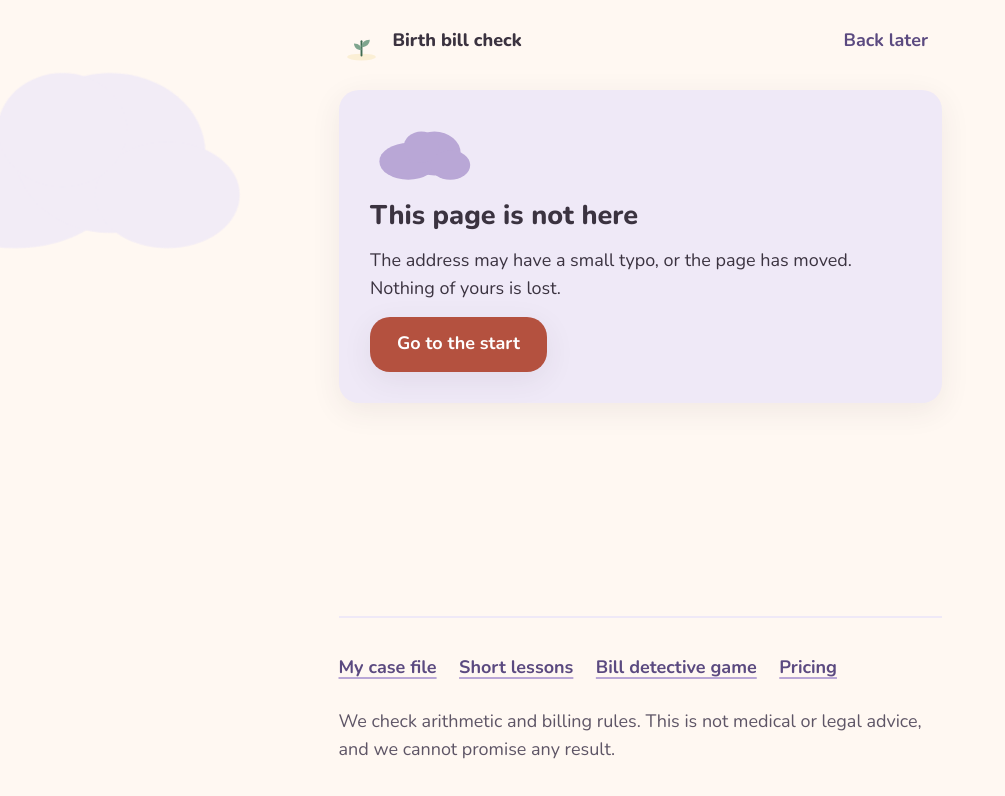
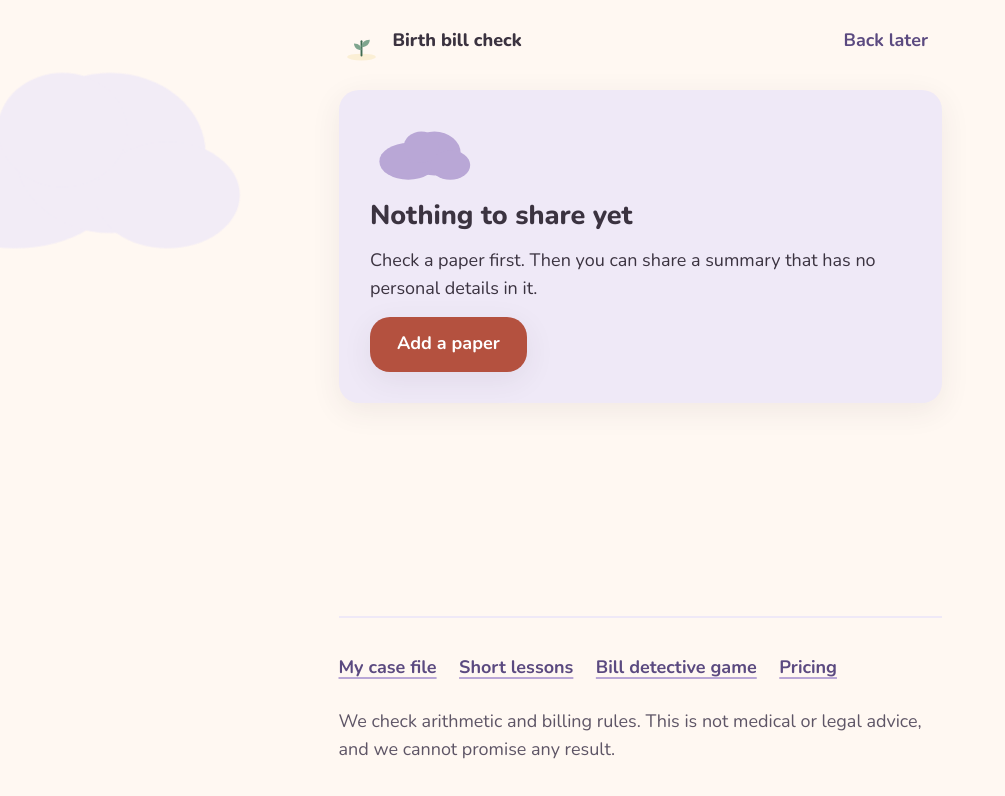
Before and after one commit to KhursandAtajanovAI/business-camp-2, a Next.js app: page /share in a window 1280 px wide. Before the commit this address had no page. Shown: the top 796 px of the page, without its empty margins (0-1005 px from the left). Built offline with nearby package versions, Linux system fonts and the light colour scheme.

Commit message:
Stage 4 / Commit 2: a parent can share a report that has no personal details
Co-Authored-By: Claude Fable 5.2 <noreply@anthropic.com>
Claude-Session: https://claude.ai/code/session_011aae5RQfqLsKXUipDhNS2A

```diff
--- a/src/app/_strings/results.ts
+++ b/src/app/_strings/results.ts
@@ -25,6 +25,7 @@ export const results = {
   lessonTitle: "A minute to understand your bill",
   lessonText: "Short lessons explain bills using your own papers as the example.",
   lessonLink: "Open the short lessons",
+  shareLink: "Share a summary with no personal details",
   healthLabel: "Bill health",
   healthNote: (score: number) => `${score} out of 100. The closer to 100, the less there is to ask about.`,
   papersRead: (papers: string) => `We read ${papers}.`,
--- /dev/null
+++ b/src/app/_strings/share.ts
@@ -0,0 +1,23 @@
+export const share = {
+  title: "Share a report",
+  lead: "A short summary you can send to a friend or a parents' group. Only four numbers travel in the link.",
+  previewTitle: "What they will see",
+  things: (count: number) => (count === 1 ? "1 thing worth asking about" : `${count} things worth asking about`),
+  money: "Money in question",
+  papers: (count: number) => (count === 1 ? "1 paper checked" : `${count} papers checked`),
+  health: (score: number) => `Bill health ${score} out of 100`,
+  leftOutTitle: "What is left out",
+  leftOut: ["Names and addresses", "Hospital and doctor names", "Account, member and policy numbers", "The papers themselves and every line on them"],
+  copy: "Copy the link",
+  copied: "Link copied",
+  linkLabel: "Your link",
+  emptyTitle: "Nothing to share yet",
+  emptyText: "Check a paper first. Then you can share a summary that has no personal details in it.",
+  emptyAction: "Add a paper",
+  viewerTitle: "Someone checked their birth bills",
+  viewerLead: "They shared this summary with you. It has no names and no papers in it, only numbers.",
+  viewerSample: "This summary comes from our made-up example.",
+  viewerNote: "Money in question is the amount worth asking about. It is not a promise of a refund.",
+  viewerAction: "Check my own bill",
+  viewerSecond: "Try it on an example first",
+};
--- a/src/app/results/results-screen.tsx
+++ b/src/app/results/results-screen.tsx
@@ -59,6 +59,7 @@ export function ResultsScreen() {
         <h2 className="text-xl font-extrabold">{results.lessonTitle}</h2>
         <p>{results.lessonText}</p>
         <Button tone="quiet" href="/lessons">{results.lessonLink}</Button>
+        <Button tone="quiet" href="/share">{results.shareLink}</Button>
       </Card>
       <p role="status" className="font-bold">
         {chosenFindings.length > 0 ? results.chosenSummary(chosenFindings.length, formatMoney(chosenCents)) : results.noneChosen}
--- /dev/null
+++ b/src/app/share/make-share.tsx
@@ -0,0 +1,56 @@
+"use client";
+
+import { useState } from "react";
+import type { Analysis } from "@/contracts";
+import { Button } from "@/components/button/button";
+import { Card } from "@/components/card/card";
+import { NextStep } from "@/components/layout/next-step";
+import { QuietState, Waiting } from "@/components/states/quiet-state";
+import { useStored } from "../_session/use-stored";
+import { share } from "../_strings/share";
+import { states } from "../_strings/states";
+import { ReportCard } from "./report-card";
+import { makeReport, reportPath } from "./share-report";
+
+// For the person who shares: a preview, what is left out, and one button.
+export function MakeShare() {
+  const { value: analysis, ready } = useStored<Analysis>("analysis");
+  const [copied, setCopied] = useState(false);
+  if (!ready) return <Waiting text={states.loading} />;
+  if (!analysis) {
+    return (
+      <QuietState title={share.emptyTitle} text={share.emptyText}>
+        <Button href="/upload">{share.emptyAction}</Button>
+      </QuietState>
+    );
+  }
+  const report = makeReport(analysis);
+  const link = `${window.location.origin}${reportPath(report)}`;
+
+  async function send() {
+    try {
+      await navigator.clipboard.writeText(link);
+      setCopied(true);
+    } catch {
+      setCopied(false); // copying is not allowed in this browser: the link is on screen to copy by hand
+    }
+  }
+
+  return (
+    <>
+      <h1 className="text-3xl font-extrabold leading-tight">{share.title}</h1>
+      <p className="text-xl text-ink-soft">{share.lead}</p>
+      <h2 className="text-2xl font-extrabold">{share.previewTitle}</h2>
+      <ReportCard report={report} />
+      <Card tone="hint" className="flex flex-col gap-2">
+        <h2 className="text-xl font-extrabold">{share.leftOutTitle}</h2>
+        <ul className="list-disc pl-5">{share.leftOut.map((item) => <li key={item}>{item}</li>)}</ul>
+      </Card>
+      <label htmlFor="share-link" className="font-bold">{share.linkLabel}</label>
+      <input id="share-link" readOnly value={link} onFocus={(event) => event.target.select()} className="min-h-12 w-full rounded-soft border-2 border-lavender bg-surface px-4" />
+      <NextStep>
+        <Button onClick={send}>{copied ? share.copied : share.copy}</Button>
+      </NextStep>
+    </>
+  );
+}
--- /dev/null
+++ b/src/app/share/page.tsx
@@ -0,0 +1,10 @@
+import { PageShell } from "@/components/layout/page-shell";
+import { MakeShare } from "./make-share";
+import { readReport } from "./share-report";
+import { ViewShare } from "./view-share";
+
+// With numbers in the address this is a shared report; without them it is the place to make one.
+export default async function SharePage({ searchParams }: { searchParams: Promise<Record<string, string | string[] | undefined>> }) {
+  const report = readReport(await searchParams);
+  return <PageShell>{report ? <ViewShare report={report} /> : <MakeShare />}</PageShell>;
+}
--- /dev/null
+++ b/src/app/share/report-card.tsx
@@ -0,0 +1,24 @@
+import { Card } from "@/components/card/card";
+import { SampleTag } from "@/components/card/sample-tag";
+import { Family } from "@/design/illustrations";
+import { formatMoney } from "../_format/format";
+import { share } from "../_strings/share";
+import type { SharedReport } from "./share-report";
+
+// The summary itself, the same for the person who shares and the person who opens the link.
+export function ReportCard({ report }: { report: SharedReport }) {
+  return (
+    <Card className="flex flex-col gap-3">
+      <div className="flex items-center justify-between gap-3">
+        <Family className="h-16 w-24" />
+        {report.sample && <SampleTag />}
+      </div>
+      <p className="text-2xl font-extrabold">{share.things(report.things)}</p>
+      <div className="rounded-soft bg-amber-soft p-4">
+        <p className="font-bold text-amber-deep">{share.money}</p>
+        <p className="text-4xl font-extrabold">{formatMoney(report.cents)}</p>
+      </div>
+      <p>{share.papers(report.papers)} · {share.health(report.health)}</p>
+    </Card>
+  );
+}
--- /dev/null
+++ b/src/app/share/share-report.ts
@@ -0,0 +1,45 @@
+import type { Analysis } from "@/contracts";
+
+// The whole shared report: four numbers and a sample mark. Nothing else ever leaves the device,
+// so a shared link cannot carry a name, an address, a provider or a number from a paper.
+export type SharedReport = { things: number; cents: number; papers: number; health: number; sample: boolean };
+
+export function makeReport(analysis: Analysis): SharedReport {
+  return {
+    things: analysis.findings.length,
+    cents: analysis.totalAtStakeCents,
+    papers: analysis.documents.length,
+    health: analysis.healthScore,
+    sample: analysis.documents.some((document) => document.isDemo),
+  };
+}
+
+export function reportPath(report: SharedReport): string {
+  const query = new URLSearchParams({
+    things: String(report.things),
+    cents: String(report.cents),
+    papers: String(report.papers),
+    health: String(report.health),
+    ...(report.sample ? { sample: "1" } : {}),
+  });
+  return `/share?${query}`;
+}
+
+type Query = Record<string, string | string[] | undefined>;
+
+// Reads a report back from a link. Anything that is not a sensible whole number is refused,
+// so nobody can put their own words on our page through the address.
+export function readReport(query: Query): SharedReport | null {
+  const whole = (name: string, max: number): number | null => {
+    const value = query[name];
+    if (typeof value !== "string" || !/^\d{1,9}$/.test(value)) return null;
+    const number = Number(value);
+    return number <= max ? number : null;
+  };
+  const things = whole("things", 500);
+  const cents = whole("cents", 999_999_999);
+  const papers = whole("papers", 200);
+  const health = whole("health", 100);
+  if (things === null || cents === null || papers === null || health === null) return null;
+  return { things, cents, papers, health, sample: query.sample === "1" };
+}
--- /dev/null
+++ b/src/app/share/view-share.tsx
@@ -0,0 +1,21 @@
+import { Button } from "@/components/button/button";
+import { NextStep } from "@/components/layout/next-step";
+import { share } from "../_strings/share";
+import { ReportCard } from "./report-card";
+import type { SharedReport } from "./share-report";
+
+// For the person who opens a shared link: the numbers, an honest note, and a way to try it.
+export function ViewShare({ report }: { report: SharedReport }) {
+  return (
+    <>
+      <h1 className="text-3xl font-extrabold leading-tight">{share.viewerTitle}</h1>
+      <p className="text-xl text-ink-soft">{report.sample ? share.viewerSample : share.viewerLead}</p>
+      <ReportCard report={report} />
+      <p className="text-ink-soft">{share.viewerNote}</p>
+      <NextStep>
+        <Button href="/upload">{share.viewerAction}</Button>
+        <Button tone="quiet" href="/">{share.viewerSecond}</Button>
+      </NextStep>
+    </>
+  );
+}
```
Also changed, not shown: src/app/share/README.md (added), 1 other file (tests, documents, lock files or other folders).
